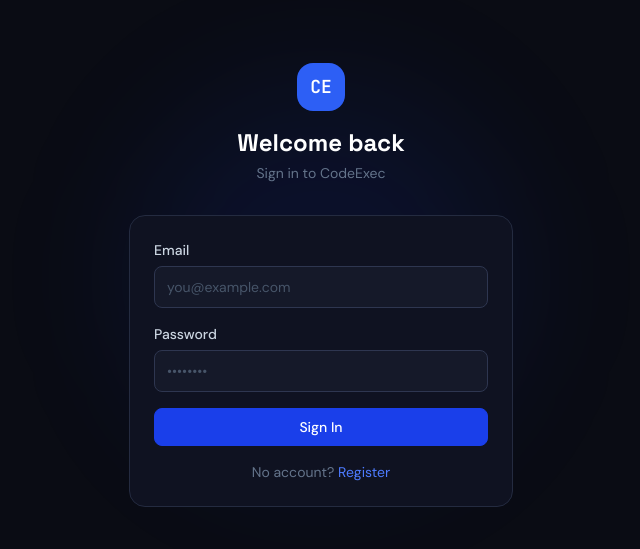
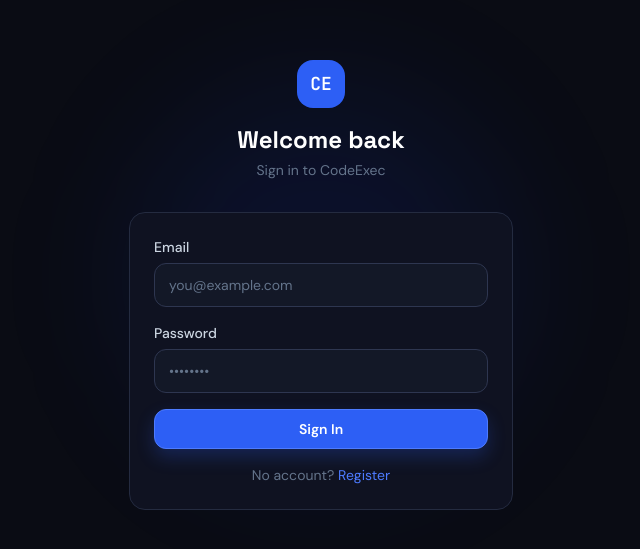
Before and after one commit to nikhil8995/CodeExec, a React (Vite) app in the folder frontend/: page /login in a window 1280 px wide. Shown: the part 115-664 px from the top of the page, without its empty margins (319-959 px from the left). Built offline with nearby package versions, Linux system fonts and the light colour scheme.

Commit message:
UI changes

```diff
--- a/frontend/src/components/ui/Button.jsx
+++ b/frontend/src/components/ui/Button.jsx
@@ -1,17 +1,23 @@
 import React from 'react'
 
 const variants = {
-  primary: 'bg-brand-600 hover:bg-brand-500 text-white border-brand-600',
-  secondary: 'bg-dark-600 hover:bg-dark-500 text-slate-200 border-dark-400',
-  danger: 'bg-red-900/50 hover:bg-red-800/50 text-red-300 border-red-700/50',
-  ghost: 'bg-transparent hover:bg-dark-600 text-slate-400 border-transparent',
+  primary: 'bg-brand-500 hover:bg-brand-400 text-white border-brand-400 shadow-[0_8px_18px_rgba(45,95,245,0.24)]',
+  secondary: 'bg-dark-600 hover:bg-dark-500 text-slate-100 border-dark-400',
+  danger: 'bg-red-900/40 hover:bg-red-800/45 text-red-200 border-red-700/50',
+  ghost: 'bg-transparent hover:bg-dark-600 text-slate-300 border-transparent',
 }
 
-export default function Button({ children, variant = 'primary', className = '', disabled, loading, ...props }) {
+const sizes = {
+  sm: 'min-h-9 px-3 text-xs rounded-lg',
+  md: 'min-h-10 px-4 text-sm rounded-xl',
+  lg: 'min-h-11 px-5 text-sm rounded-xl',
+}
+
+export default function Button({ children, variant = 'primary', size = 'md', className = '', disabled, loading, ...props }) {
   return (
     <button
       disabled={disabled || loading}
-      className={`inline-flex items-center gap-2 px-4 py-2 rounded-lg text-sm font-medium border transition-all ${variants[variant]} ${(disabled || loading) ? 'opacity-50 cursor-not-allowed' : ''} ${className}`}
+      className={`inline-flex items-center justify-center gap-2 font-semibold border transition-all duration-200 focus-visible:outline-none focus-visible:ring-2 focus-visible:ring-brand-400/60 focus-visible:ring-offset-2 focus-visible:ring-offset-dark-900 ${variants[variant]} ${sizes[size] || sizes.md} ${(disabled || loading) ? 'opacity-55 cursor-not-allowed shadow-none' : 'hover:-translate-y-0.5'} ${className}`}
       {...props}>
       {loading && <span className="w-3 h-3 border border-current border-t-transparent rounded-full animate-spin"></span>}
       {children}
--- a/frontend/src/components/ui/Card.jsx
+++ b/frontend/src/components/ui/Card.jsx
@@ -2,7 +2,7 @@
 
 export default function Card({ children, className = '', hover = false }) {
   return (
-    <div className={`bg-dark-800 border border-dark-500 rounded-xl p-5 ${hover ? 'hover:border-brand-600/50 hover:bg-dark-700 transition-all cursor-pointer' : ''} ${className}`}>
+    <div className={`bg-dark-800/80 border border-dark-500/90 rounded-2xl p-5 shadow-[0_12px_30px_rgba(3,8,20,0.35)] backdrop-blur-sm ${hover ? 'hover:border-brand-500/50 hover:bg-dark-700/80 transition-all cursor-pointer hover:-translate-y-0.5' : ''} ${className}`}>
       {children}
     </div>
   )
--- a/frontend/src/components/ui/Input.jsx
+++ b/frontend/src/components/ui/Input.jsx
@@ -5,7 +5,7 @@
     <div className="space-y-1.5">
       {label && <label className="block text-sm font-medium text-slate-300">{label}</label>}
       <input
-        className={`w-full px-3 py-2.5 rounded-lg bg-dark-700 border ${error ? 'border-red-600' : 'border-dark-400'} text-slate-200 placeholder-slate-600 text-sm outline-none focus:border-brand-500 transition-colors ${className}`}
+        className={`w-full min-h-11 px-3.5 rounded-xl bg-dark-700/90 border ${error ? 'border-red-600' : 'border-dark-400'} text-slate-100 placeholder-slate-500 text-sm outline-none focus:border-brand-500 focus:ring-2 focus:ring-brand-500/20 transition-all ${className}`}
         {...props}
       />
       {error && <p className="text-xs text-red-400">{error}</p>}
--- a/frontend/src/components/ui/Textarea.jsx
+++ b/frontend/src/components/ui/Textarea.jsx
@@ -5,7 +5,7 @@
     <div className="space-y-1.5">
       {label && <label className="block text-sm font-medium text-slate-300">{label}</label>}
       <textarea
-        className={`w-full px-3 py-2.5 rounded-lg bg-dark-700 border ${error ? 'border-red-600' : 'border-dark-400'} text-slate-200 placeholder-slate-600 text-sm outline-none focus:border-brand-500 transition-colors resize-y ${className}`}
+        className={`w-full px-3.5 py-2.5 rounded-xl bg-dark-700/90 border ${error ? 'border-red-600' : 'border-dark-400'} text-slate-100 placeholder-slate-500 text-sm outline-none focus:border-brand-500 focus:ring-2 focus:ring-brand-500/20 transition-all resize-y ${className}`}
         {...props}
       />
       {error && <p className="text-xs text-red-400">{error}</p>}
--- a/frontend/src/index.css
+++ b/frontend/src/index.css
@@ -1,37 +1,57 @@
 @tailwind base;
 @tailwind components;
 @tailwind utilities;
+
+:root {
+  color-scheme: dark;
+}
 
 * { box-sizing: border-box; }
 
 body {
   font-family: 'DM Sans', sans-serif;
-  background-color: #0a0c14;
+  background-color: #090d16;
+  background-image:
+    radial-gradient(circle at 12% 15%, rgba(77, 123, 255, 0.14), transparent 30%),
+    radial-gradient(circle at 88% 5%, rgba(26, 63, 234, 0.18), transparent 28%),
+    linear-gradient(180deg, #0b101b 0%, #090d16 65%, #080c14 100%);
   color: #e2e8f0;
   margin: 0;
+  min-height: 100vh;
+}
+
+#root {
+  min-height: 100vh;
 }
 
 ::-webkit-scrollbar { width: 6px; }
 ::-webkit-scrollbar-track { background: #151929; }
 ::-webkit-scrollbar-thumb { background: #2e3650; border-radius: 3px; }
 
+::selection {
+  background: rgba(77, 123, 255, 0.28);
+}
+
 .code-editor {
   font-family: 'JetBrains Mono', monospace;
   font-size: 13px;
   line-height: 1.6;
-  background: #0f1221;
+  background: #0d1220;
   color: #a9b1d6;
-  border: 1px solid #2e3650;
-  border-radius: 8px;
+  border: 1px solid #313a56;
+  border-radius: 12px;
   padding: 16px;
   resize: vertical;
   width: 100%;
   outline: none;
-  transition: border-color 0.2s;
+  transition: border-color 0.2s, box-shadow 0.2s;
   tab-size: 2;
 }
 
-.code-editor:focus { border-color: #4d7bff; }
+.code-editor:focus {
+  border-color: #4d7bff;
+  box-shadow: 0 0 0 2px rgba(77, 123, 255, 0.15);
+}
 
 @keyframes fadeIn {
   from { opacity: 0; transform: translateY(8px); }
--- a/frontend/src/pages/CreateQuestion.jsx
+++ b/frontend/src/pages/CreateQuestion.jsx
@@ -88,7 +88,7 @@
             <div className="flex items-center justify-between">
               <label className="block text-sm font-medium text-slate-300">Expected Output</label>
               <button type="button" onClick={toggleMulti}
-                className={`text-xs font-mono px-2 py-1 rounded-md border transition-all ${multiMode ? 'bg-brand-600/20 border-brand-500 text-brand-300' : 'bg-dark-700 border-dark-500 text-slate-500 hover:border-dark-400'}`}>
+                className={`min-h-9 px-3 rounded-lg text-xs font-mono font-medium border transition-all ${multiMode ? 'bg-brand-600/20 border-brand-500 text-brand-300' : 'bg-dark-700 border-dark-500 text-slate-400 hover:border-dark-400 hover:text-slate-300'}`}>
                 {multiMode ? '✓ Multi-test JSON' : 'Switch to Multi-test'}
               </button>
             </div>
@@ -113,7 +113,7 @@
             <div className="flex gap-2">
               {['EASY', 'MEDIUM', 'HARD'].map(d => (
                 <button key={d} type="button" onClick={() => setForm({ ...form, difficulty: d })}
-                  className={`flex-1 py-2 rounded-lg text-sm font-medium border transition-all ${
+                  className={`flex-1 min-h-10 px-3 rounded-xl text-sm font-semibold border transition-all ${
                     form.difficulty === d
                       ? d === 'EASY' ? 'bg-emerald-900/30 border-emerald-600 text-emerald-300'
                         : d === 'HARD' ? 'bg-red-900/30 border-red-600 text-red-300'
@@ -134,7 +134,7 @@
                 type="number" min="30" max="7200" step="30"
                 value={form.timeLimit}
                 onChange={e => setForm({ ...form, timeLimit: parseInt(e.target.value) || 300 })}
-                className="w-28 px-3 py-2.5 rounded-lg bg-dark-700 border border-dark-400 text-slate-200 text-sm outline-none focus:border-brand-500 transition-colors"
+                className="w-28 min-h-10 px-3 rounded-xl bg-dark-700 border border-dark-400 text-slate-200 text-sm outline-none focus:border-brand-500 focus:ring-2 focus:ring-brand-500/20 transition-all"
               />
               <span className="text-xs text-slate-500">
                 = {Math.floor(form.timeLimit / 60)}m {form.timeLimit % 60 > 0 ? `${form.timeLimit % 60}s` : ''} — auto-submits when timer reaches 0
--- a/frontend/src/pages/QuestionsList.jsx
+++ b/frontend/src/pages/QuestionsList.jsx
@@ -25,8 +25,8 @@
         <div className="flex gap-2">
           {['ALL', 'EASY', 'MEDIUM', 'HARD'].map(f => (
             <button key={f} onClick={() => setFilter(f)}
-              className={`px-3 py-1.5 rounded-lg text-xs font-mono font-medium border transition-all ${
-                filter === f ? 'bg-brand-600/20 border-brand-500 text-brand-300' : 'bg-dark-700 border-dark-500 text-slate-500 hover:border-dark-400'
+              className={`min-h-9 px-3.5 rounded-xl text-xs font-mono font-semibold border transition-all ${
+                filter === f ? 'bg-brand-600/20 border-brand-500 text-brand-300' : 'bg-dark-700 border-dark-500 text-slate-400 hover:border-dark-400 hover:text-slate-300'
               }`}>
               {f}
             </button>
```
Also changed, not shown: frontend/src/components/layout/AppShell.jsx (+8 -8 lines), frontend/src/pages/QuestionDetail.jsx (+6 -5 lines), frontend/src/pages/QuestionSubmissions.jsx (+4 -4 lines).
